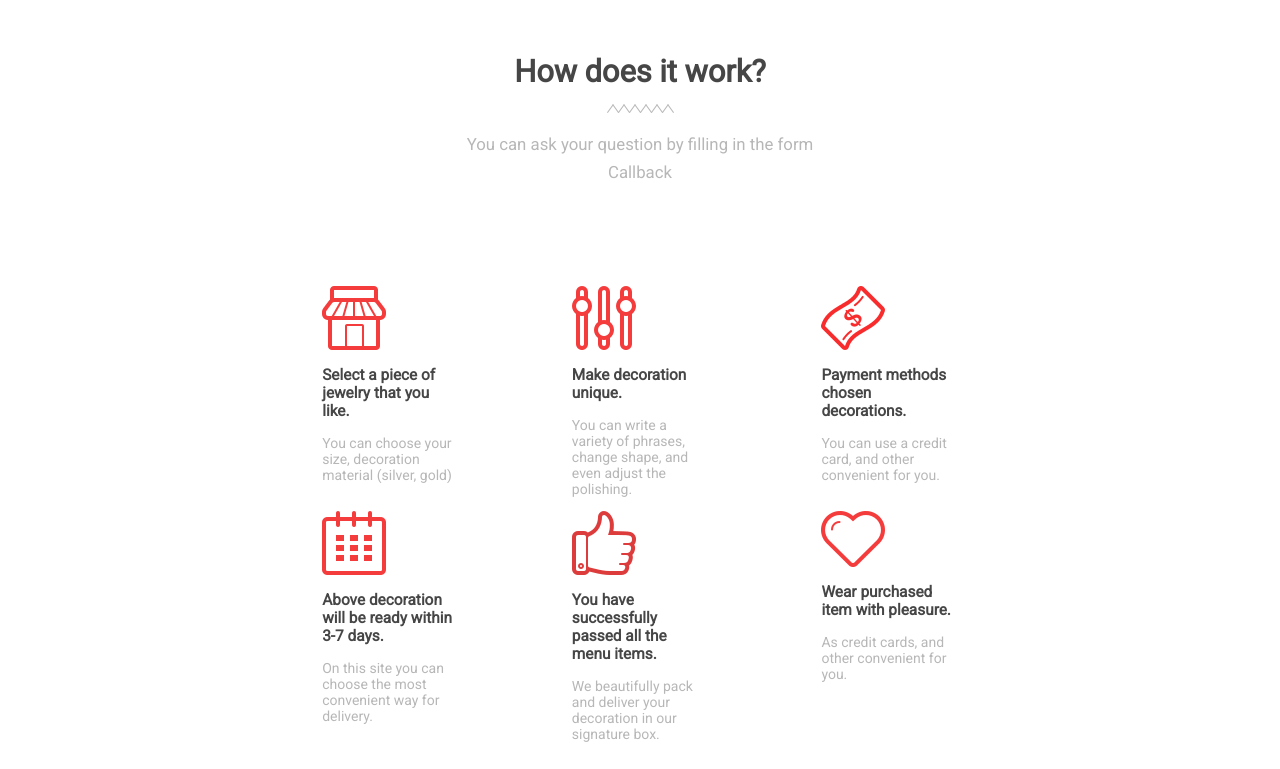
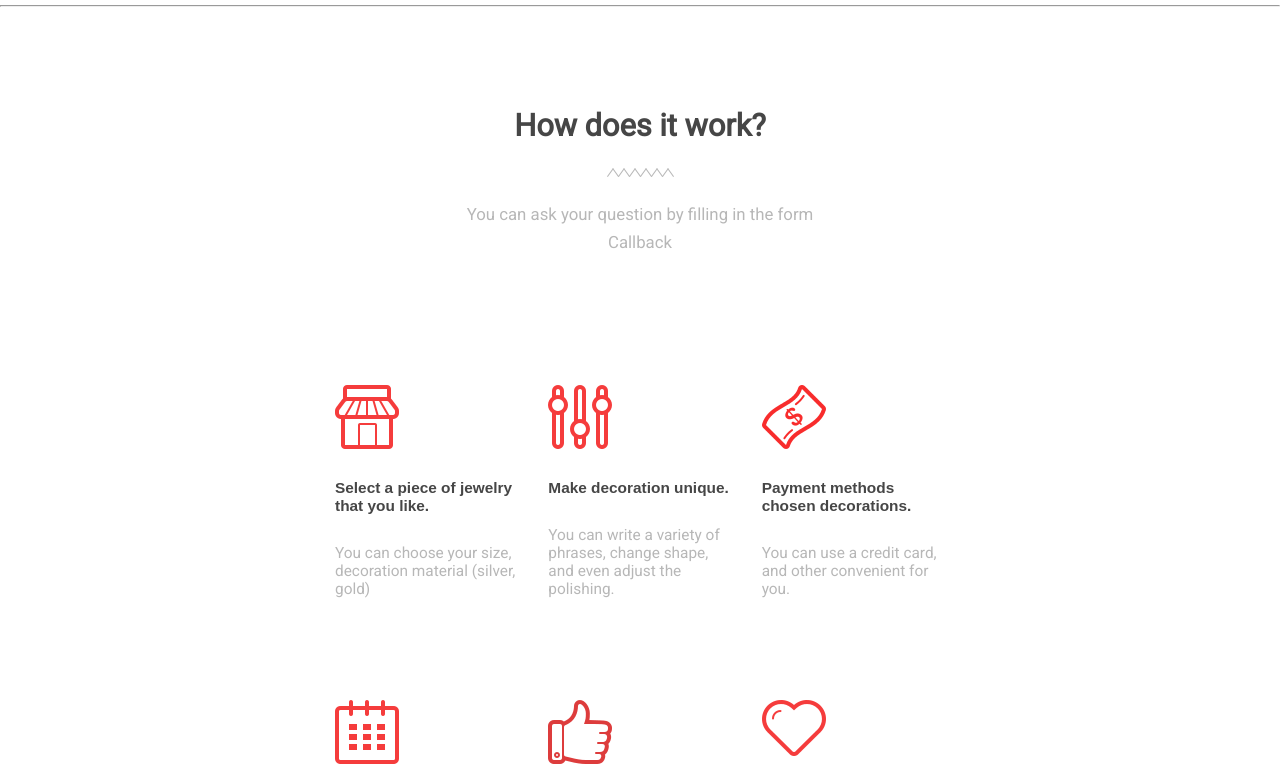
Before and after one commit to RiseToDev/jewellery, a website: page app/index.html in a window 1280 px wide. Shown: the part 1620-2389 px from the top of the page. Drawn offline with Linux system fonts and the light colour scheme.

Commit message:
refactoring and layout correction by the project.psd

```diff
--- a/app/index.html
+++ b/app/index.html
@@ -47,8 +47,8 @@
                     <h1 class="header-main-text">workshop unique decorations</h1>
                     <button type="button" class="btn-learn"><span>Learn more</span></button>
                     <button type="button" class="btn-choose">
-                        <div class="blur"></div>
-                        <span>Choose decoration</span></button>
+                    <div class="blur"></div>
+                    <span>Choose decoration</span></button>
                 </div>
             </div>
         </div>
@@ -92,7 +92,7 @@
         </div>
         <div class="items">
             <div class="row justify-content-between">
-                <div class="col-md-3">
+                <div class="col-md-4 item-cell">
                     <img src="img/select.png" alt="picture">
                     <p class="what-to-do">
                         Select a piece of jewelry that
@@ -102,7 +102,7 @@
                         You can choose your size, decoration material (silver, gold)
                     </p>
                 </div>
-                <div class="col-md-3">
+                <div class="col-md-4 item-cell">
                     <img src="img/make.png" alt="picture">
                     <p class="what-to-do">
                         Make decoration
@@ -112,7 +112,7 @@
                         You can write a variety of phrases, change shape, and even adjust the polishing.
                     </p>
                 </div>
-                <div class="col-md-3">
+                <div class="col-md-4 item-cell">
                     <img src="img/payment.png" alt="picture">
                     <p class="what-to-do">
                         Payment methods chosen
@@ -124,7 +124,7 @@
                 </div>
             </div>
             <div class="row justify-content-between">
-                <div class="col-md-3">
+                <div class="col-md-4 item-cell">
                     <img src="img/duration.png" alt="picture">
                     <p class="what-to-do">
                         Above decoration will be ready within 3-7 days.
@@ -133,7 +133,7 @@
                         On this site you can choose the most convenient way for delivery.
                     </p>
                 </div>
-                <div class="col-md-3">
+                <div class="col-md-4 item-cell">
                     <img src="img/success.png" alt="picture">
                     <p class="what-to-do">
                         You have successfully passed all the menu items.
@@ -142,7 +142,7 @@
                         We beautifully pack and deliver your decoration in our signature box.
                     </p>
                 </div>
-                <div class="col-md-3">
+                <div class="col-md-4 item-cell">
                     <img src="img/pleasure%23.png" alt="picture">
                     <p class="what-to-do">
                         Wear purchased item with
@@ -233,5 +233,7 @@
         </div>
     </div>
 </section>
+
+
 </body>
 </html>
--- a/app/sass/style.sass
+++ b/app/sass/style.sass
@@ -24,7 +24,7 @@ header
   height: 368px
 
 .container
-  width: 52%
+  width: 50%
 
 .logo
   font-weight: bold
@@ -70,7 +70,7 @@ nav li a:active
 button
   cursor: pointer
 
-/*---------btn-learn---------*/
+/*---------------------------btn-learn-----------------------*/
 .btn-learn
   position: relative
   width: 11.4rem
@@ -121,9 +121,9 @@ button
   opacity: 1
   transition: 0s
 
-/*------end of btn-learn-------*/
+/*----------------------end of btn-learn------------------------*/
 
-/*---------btn-choose---------*/
+/*------------------------btn-choose----------------------------*/
 .btn-choose
   position: relative
   margin-left: 1.8rem
@@ -187,16 +187,14 @@ button
   margin: 0
   opacity: 1
   transition: 0s
-/*---------end of btn-choose---------*/
+/*------------------end of btn-choose-----------------------*/
+/*--------------------end of header-------------------------*/
 
 
-/*----------end of header------------*/
-
-
-/*------our interesting history------*/
+/*----------------our interesting history-------------------*/
 .history
-  padding-top: 4rem
-  padding-bottom: 4rem
+  padding-top: 4.5rem
+  padding-bottom: 6.3rem
 //text-align: justify
 
 .history-title
@@ -210,24 +208,22 @@ button
   color: #b7b7b7
   font-weight: 100
   font-size: 1.1rem
-  line-height: 2rem
-  padding-bottom: 1.5rem
+  line-height: 2.1rem
+  padding-bottom: 0.8rem
 
-/*----end of "our interesting history"----*/
+/*--------------end of "our interesting history"-------------*/
 
 hr
   border-width: 0.5px
 
-/*------how-does-it-work------*/
-
-
+/*---------------------how-does-it-work----------------------*/
 
 .how-does-it-work
-  padding-top: 4rem
+  padding-top: 4.5rem
   padding-bottom: 3rem
 
 p.how
-  margin-bottom: 1rem
+  margin-bottom: 1.65rem
   color: #464646
   font-weight: 800
   font-size: 2.2rem
@@ -238,27 +234,36 @@ p.how
   font-size: 1.2rem
   line-height: 2rem
   text-align: center
+  padding-top: 0.5rem
 
 .how-symbols-ask
   text-align: center
-
-/*------end of how-does-it-work------*/
-
-
+  padding-bottom: 3rem
 
 .items
-  padding-top: 6rem
+  padding-top: 5rem
+
+.item-cell
+  padding-bottom: 4rem
 
 .what-to-do
+
+  font-family: 'Roboto', sans-serif
   font-weight: 800
   font-size: 1.1rem
   color: #464646
+  padding-top: 1rem
+  padding-bottom: 1rem
 
 .description
   color: #b7b7b7
   font-weight: 100
-  font-size: 1rem
+  font-size: 1.1rem
+  padding-bottom: 2.2rem
 
+/*-------------------end of how-does-it-work-----------------*/
+
+/*----------------------the slider---------------------------*/
 .slider
   background-color: #faf9f9
   padding: 7.14rem 0
@@ -300,6 +305,11 @@ p.how
   font-size: 1.1rem
   line-height: 2rem
 
+/*----------------------end of the slider----------------------*/
+
+
+
+/*-----------------------why-choose-we-------------------------*/
 .why-choose-we
   padding: 7.1rem
 
@@ -321,6 +331,11 @@ p.how
 .why-description
   margin-bottom: 2rem
 
+/*--------------------end of why-choose-we----------------------*/
+
+
+
+
 
 
 /*-------media queries-------------*/
```
Also changed, not shown: app/css/style.css.
